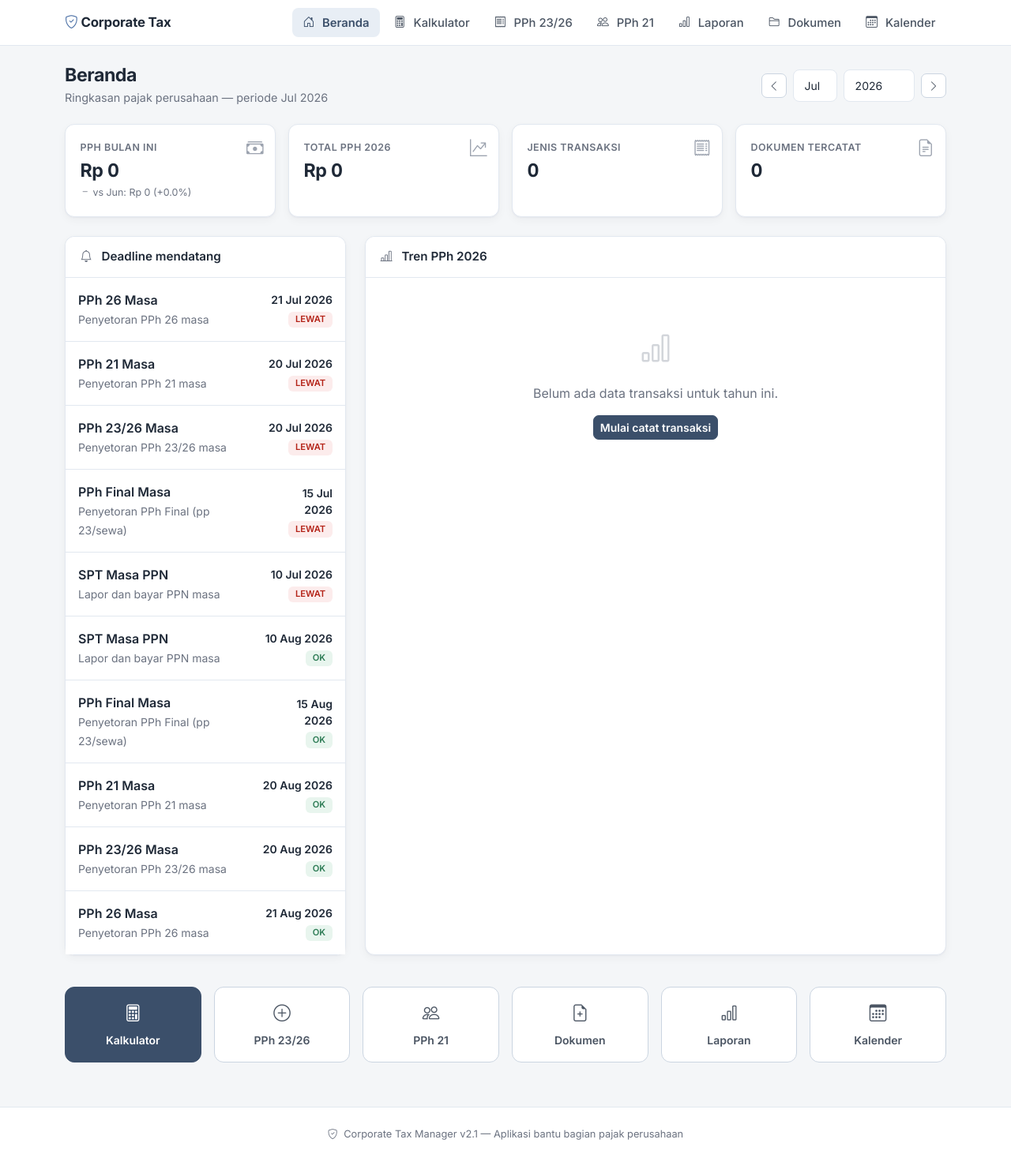
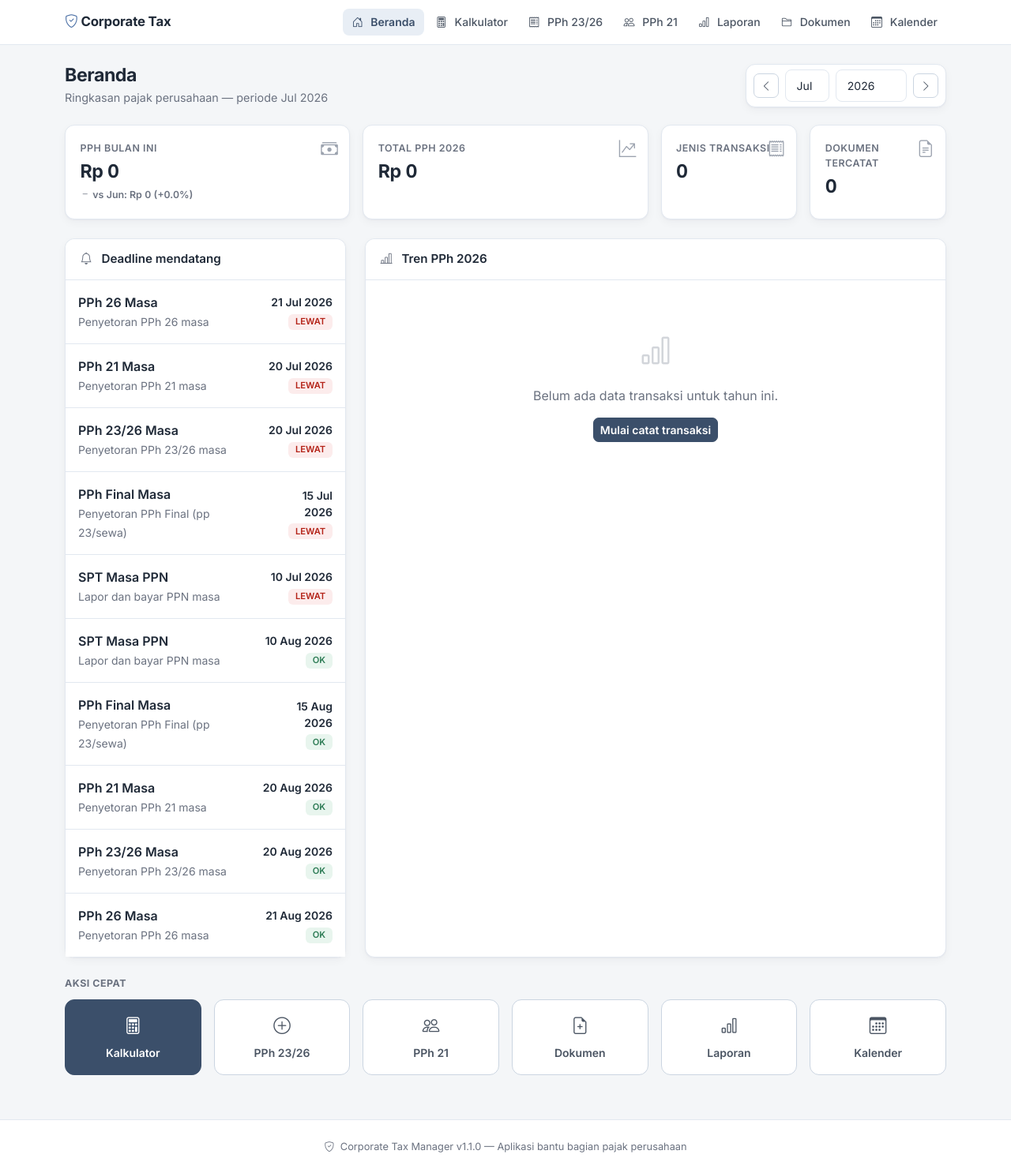
Before and after one commit to neofidao-spec/corporate-tax-manager, a Flask app: page / in a window 1280 px wide. Shown: the whole page at 79% size. Before the commit the page ends 1444 px from the top, so only its background shows below. Run offline with Flask 3, Linux system fonts and the light colour scheme; data comes from the database, SQL or seed files in the repository; data that the repository does not hold is empty.

Commit message:
ui: professional decision-first polish (web + Android)
[RESEARCH-DRIVEN]
- Decision-first KPI hierarchy (hero metric first)
- Stronger visual hierarchy, tabular money, focus rings
- Grouped sections + progressive disclosure patterns

[WEB]
- base tokens: surface-hover, focus-ring, spacing scale
- kpi-hero, period-toolbar, section-label, trend classes
- Dashboard/report hierarchy + table-money alignment
- Footer version aligned to v1.1.0

[ANDROID]
- section_label helper, hero KPI card, denser spacing rhythm
- ReportScreen hero total + section labels

```diff
--- a/templates/base.html
+++ b/templates/base.html
@@ -42,6 +42,13 @@
             --radius-sm: 8px;
             --shadow: 0 1px 2px rgba(16, 24, 40, 0.04), 0 4px 12px rgba(16, 24, 40, 0.04);
             --shadow-hover: 0 2px 6px rgba(16, 24, 40, 0.06), 0 8px 20px rgba(16, 24, 40, 0.06);
+            --surface-hover: #FAFBFC;
+            --focus-ring: 0 0 0 3px rgba(74, 111, 165, 0.16);
+            --space-1: 0.25rem;
+            --space-2: 0.5rem;
+            --space-3: 0.75rem;
+            --space-4: 1rem;
+            --space-5: 1.5rem;
 
             /* Backward-compatible aliases used by templates */
             --navy: var(--primary);
@@ -65,6 +72,66 @@
             min-height: 100vh;
             line-height: 1.5;
             -webkit-font-smoothing: antialiased;
+        }
+
+        :focus-visible {
+            outline: none;
+            box-shadow: var(--focus-ring);
+        }
+        a:focus-visible, button:focus-visible, .btn:focus-visible,
+        .form-control:focus-visible, .form-select:focus-visible, .nav-link:focus-visible {
+            box-shadow: var(--focus-ring);
+        }
+
+        .section-label {
+            font-size: 0.78rem;
+            font-weight: 700;
+            letter-spacing: 0.04em;
+            text-transform: uppercase;
+            color: var(--text-muted);
+            margin: 0 0 0.65rem;
+        }
+        .period-toolbar {
+            background: var(--bg-elevated);
+            border: 1px solid var(--border);
+            border-radius: var(--radius);
+            padding: 0.4rem 0.55rem;
+            box-shadow: var(--shadow);
+        }
+        .kpi-hero {
+            border-color: var(--border-strong);
+            background: linear-gradient(180deg, #FFFFFF 0%, #F8FAFC 100%);
+        }
+        .kpi-hero .value {
+            font-size: 1.7rem;
+        }
+        .kpi-hero .label {
+            color: var(--primary);
+        }
+        .trend {
+            font-size: 0.78rem;
+            font-weight: 600;
+            margin-top: 0.35rem;
+            font-variant-numeric: tabular-nums;
+        }
+        .trend-up { color: var(--danger); }
+        .trend-down { color: var(--success); }
+        .trend-flat { color: var(--text-muted); }
+        .deadline-item {
+            transition: background 0.15s;
+        }
+        .deadline-item:hover {
+            background: var(--surface-hover);
+        }
+        .status-chip {
+            display: inline-flex;
+            align-items: center;
+            gap: 0.25rem;
+            border-radius: 999px;
+            padding: 0.2rem 0.55rem;
+            font-size: 0.72rem;
+            font-weight: 700;
+            letter-spacing: 0.02em;
         }
 
         /* ── Navbar ── */
@@ -264,7 +331,12 @@
             font-variant-numeric: tabular-nums;
         }
         .table-custom tbody tr:last-child td { border-bottom: none; }
-        .table-custom tbody tr:hover { background: #FAFBFC; }
+        .table-custom tbody tr:hover { background: var(--surface-hover); }
+        .table-money {
+            text-align: right;
+            font-variant-numeric: tabular-nums;
+            font-weight: 600;
+        }
         .table-bordered { border-color: var(--border); }
         .table-bordered > :not(caption) > * > * {
             border-color: var(--border);
@@ -333,7 +405,7 @@
         }
         .form-control:focus, .form-select:focus {
             border-color: var(--accent);
-            box-shadow: 0 0 0 3px rgba(74, 111, 165, 0.12);
+            box-shadow: var(--focus-ring);
             color: var(--text);
         }
         .form-control::placeholder { color: var(--text-faint); }
@@ -481,7 +553,7 @@
             color: var(--text);
             background: var(--bg-elevated);
         }
-        .list-group-item:hover { background: #FAFBFC; }
+        .list-group-item:hover { background: var(--surface-hover); }
 
         /* ── Code ── */
         code {
@@ -516,11 +588,19 @@
             border-radius: var(--radius);
             padding: 1rem 0.75rem;
             height: 100%;
+            transition: transform 0.12s ease, box-shadow 0.15s ease, background 0.15s;
+        }
+        .btn-action:hover {
+            transform: translateY(-1px);
+            box-shadow: var(--shadow);
         }
         .btn-action i {
             display: block;
             font-size: 1.35rem;
             margin-bottom: 0.35rem;
+        }
+        .action-grid .btn-action {
+            min-height: 92px;
         }
 
         /* ── Chart bars ── */
@@ -622,11 +702,20 @@
             max-width: 1140px;
         }
 
+        @media (min-width: 992px) {
+            .navbar .nav-link {
+                font-size: 0.875rem;
+                padding: 0.4rem 0.7rem !important;
+            }
+        }
+
         @media (max-width: 768px) {
             .stat-card .value { font-size: 1.2rem; }
+            .kpi-hero .value { font-size: 1.35rem; }
             .page-header h2 { font-size: 1.25rem; }
             .nav-tabs .nav-link { padding: 0.6rem 0.7rem; font-size: 0.85rem; }
             .cal-day { height: 56px; }
+            .app-main { padding-top: 1rem; }
         }
     </style>
     {% block extra_head %}{% endblock %}
@@ -701,7 +790,7 @@
 
     <footer class="footer">
         <div class="container">
-            <i class="bi bi-shield-check me-1"></i> Corporate Tax Manager v2.1
+            <i class="bi bi-shield-check me-1"></i> Corporate Tax Manager v1.1.0
             &mdash; Aplikasi bantu bagian pajak perusahaan
         </div>
     </footer>
--- a/templates/index.html
+++ b/templates/index.html
@@ -6,7 +6,7 @@
         <h2>Beranda</h2>
         <div class="subtitle">Ringkasan pajak perusahaan — periode {{ month_labels[selected_month] }} {{ selected_year }}</div>
     </div>
-    <form method="GET" class="d-flex align-items-center gap-2 flex-wrap">
+    <form method="GET" class="period-toolbar d-flex align-items-center gap-2 flex-wrap">
         <a class="btn btn-outline-copper btn-sm" href="/?year={{ prev_y }}&month={{ prev_m }}" title="Periode sebelumnya">
             <i class="bi bi-chevron-left"></i>
         </a>
@@ -23,18 +23,15 @@
     </form>
 </div>
 
-<!-- Stat Cards -->
+<!-- Stat Cards: decision-first KPI hierarchy -->
 <div class="row g-3 mb-4">
-    <div class="col-md-3 col-6">
-        <div class="card stat-card h-100">
+    <div class="col-md-4 col-12">
+        <div class="card stat-card kpi-hero h-100">
             <i class="bi bi-cash-stack icon"></i>
             <div class="label">PPh bulan ini</div>
             <div class="value">Rp {{ "{:,.0f}".format(dash.total_due_this_month) }}</div>
             {% if comparison %}
-            <div class="trend mt-1" style="font-size:0.78rem;color:
-                {% if comparison.direction == 'up' %}var(--danger)
-                {% elif comparison.direction == 'down' %}var(--success)
-                {% else %}var(--text-muted){% endif %};">
+            <div class="trend trend-{{ comparison.direction }}">
                 {% if comparison.direction == 'up' %}
                 <i class="bi bi-arrow-up-right"></i>
                 {% elif comparison.direction == 'down' %}
@@ -49,21 +46,21 @@
             {% endif %}
         </div>
     </div>
-    <div class="col-md-3 col-6">
+    <div class="col-md-4 col-6">
         <div class="card stat-card h-100">
             <i class="bi bi-graph-up-arrow icon"></i>
             <div class="label">Total PPh {{ dash.year }}</div>
             <div class="value">Rp {{ "{:,.0f}".format(dash.total_year) }}</div>
         </div>
     </div>
-    <div class="col-md-3 col-6">
+    <div class="col-md-2 col-6">
         <div class="card stat-card h-100">
             <i class="bi bi-receipt icon"></i>
             <div class="label">Jenis transaksi</div>
             <div class="value">{{ dash.by_type|length }}</div>
         </div>
     </div>
-    <div class="col-md-3 col-6">
+    <div class="col-md-2 col-6">
         <div class="card stat-card h-100">
             <i class="bi bi-file-earmark-text icon"></i>
             <div class="label">Dokumen tercatat</div>
@@ -83,7 +80,7 @@
                 {% if deadlines %}
                 <div class="list-group list-group-flush">
                     {% for d in deadlines %}
-                    <div class="list-group-item d-flex justify-content-between align-items-center py-3">
+                    <div class="list-group-item deadline-item d-flex justify-content-between align-items-center py-3">
                         <div class="me-3">
                             <div class="fw-semibold">{{ d.title }}</div>
                             <small class="text-muted">{{ d.description }}</small>
@@ -153,7 +150,7 @@
                                 <td><span class="badge bg-secondary">{{ months[r.tax_month] }}</span></td>
                                 <td>{{ labels.get(r.tax_code, r.tax_code) }}</td>
                                 <td>{{ r.count }}</td>
-                                <td class="text-end fw-semibold">Rp {{ "{:,.0f}".format(r.total_tax) }}</td>
+                                <td class="table-money">Rp {{ "{:,.0f}".format(r.total_tax) }}</td>
                             </tr>
                             {% endfor %}
                         </tbody>
@@ -172,7 +169,9 @@
 </div>
 
 <!-- Quick Actions -->
-<div class="row mt-4 g-3">
+<div class="mt-4">
+    <div class="section-label">Aksi cepat</div>
+    <div class="row g-3 action-grid">
     <div class="col-md-2 col-6">
         <a href="/calculator" class="btn btn-copper btn-action w-100">
             <i class="bi bi-calculator"></i>
@@ -209,5 +208,6 @@
             <span class="small">Kalender</span>
         </a>
     </div>
+    </div>
 </div>
 {% endblock %}
--- a/templates/pph21.html
+++ b/templates/pph21.html
@@ -82,9 +82,9 @@
                     <tr>
                         <td>{{ r.id }}</td>
                         <td class="fw-semibold">{{ r.employee_name }}</td>
-                        <td>Rp {{ "{:,.0f}".format(r.gross_salary) }}</td>
+                        <td class="table-money">Rp {{ "{:,.0f}".format(r.gross_salary) }}</td>
                         <td><span class="badge bg-secondary">{{ r.ptkp_status }}</span></td>
-                        <td class="fw-bold">Rp {{ "{:,.0f}".format(r.pph21_amount) }}</td>
+                        <td class="table-money">Rp {{ "{:,.0f}".format(r.pph21_amount) }}</td>
                         <td>{{ r.period_year }}-{{ "%02d"|format(r.period_month) }}</td>
                         <td><small>{{ r.created_at[:10] if r.created_at else '-' }}</small></td>
                         <td>
```
Also changed, not shown: main.py (+47 -27 lines), templates/period_report.html (+6 -6 lines).
